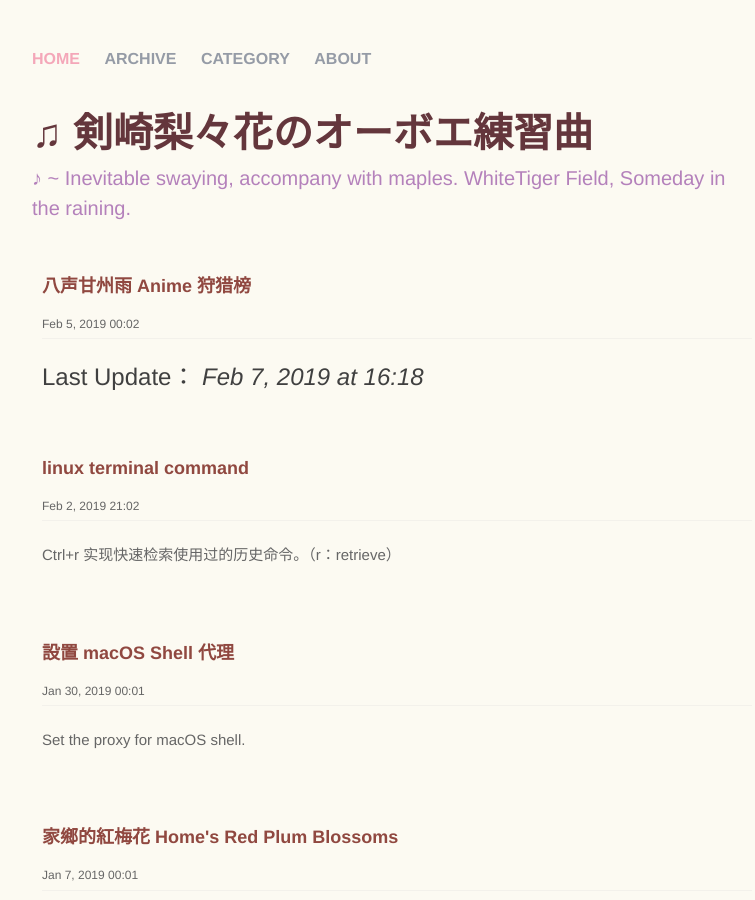
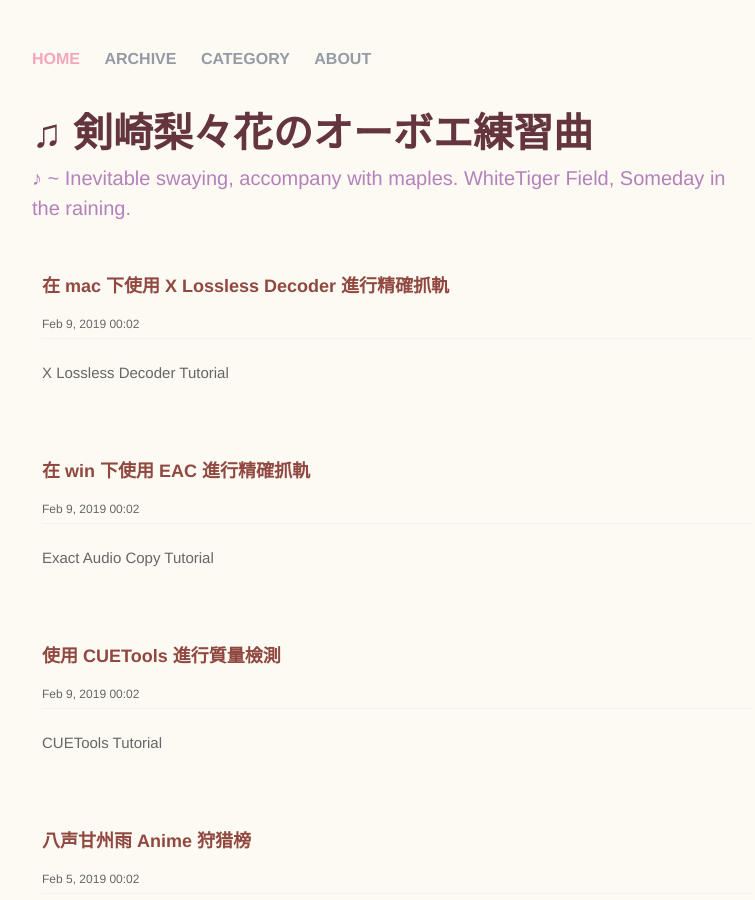
Before and after one commit to YohaneWW/Maples, a Jekyll site: the page built from index.html, in a window 1280 px wide and 900 px high. Shown: the whole window, without its empty margins (258-1013 px from the left). Built offline with Jekyll 4.4.1, drawn with Linux system fonts in a browser that asks for light colours.

Commit message:
add some tutorials

```diff
--- /dev/null
+++ b/_posts/2019-02-09-CUETools.md
@@ -0,0 +1,8 @@
+---
+layout: post
+title: 使用 CUETools 進行質量檢測
+categories: [Tutorial]
+---
+CUETools Tutorial
+
+[PDF](/maples/assets/CUEToolsTutorial.pdf)
--- /dev/null
+++ b/_posts/2019-02-09-EAC.md
@@ -0,0 +1,8 @@
+---
+layout: post
+title: 在 win 下使用 EAC 進行精確抓軌
+categories: [Tutorial]
+---
+Exact Audio Copy Tutorial
+
+[PDF](/maples/assets/EACTutorialal.pdf)
--- /dev/null
+++ b/_posts/2019-02-09-XLD.md
@@ -0,0 +1,8 @@
+---
+layout: post
+title: 在 mac 下使用 X Lossless Decoder 進行精確抓軌
+categories: [Tutorial]
+---
+X Lossless Decoder Tutorial
+
+[PDF](/maples/assets/XLDTutorialal.pdf)
```
Also changed, not shown: _posts/2018-08-29-MarkDown-Tutorial.md (+1 -1 lines), 3 other files.
